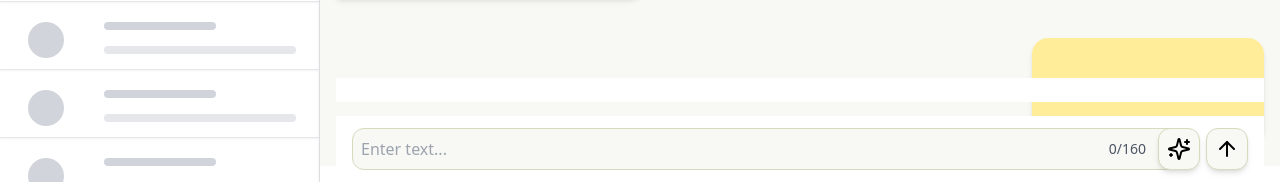
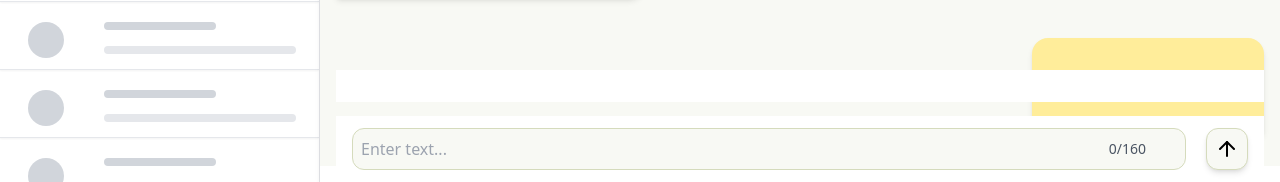
Before and after one commit to mozzarelli3/yak-text-reducer, a Next.js app: page / in a window 1280 px wide. Shown: the part 618-800 px from the top of the page. Built offline with nearby package versions, Linux system fonts and the light colour scheme.

Commit message:
summary section organised.

```diff
--- a/src/app/components/InputChatBar.jsx
+++ b/src/app/components/InputChatBar.jsx
@@ -16,9 +16,9 @@ const InputTextBar = ({ placeholder }) => {
     const value = event.target.value;
     setInputValue(value);
 
-    if (value.length >= 160 && !showAISummary) {
-      setShowAISummary(true);
-    }
+    // if (value.length >= 160) {
+    //   setShowAISummary(true);
+    // }
   };
 
   const handleAIClick = async () => {
@@ -61,7 +61,7 @@ const InputTextBar = ({ placeholder }) => {
 
   return (
     <div className="w-full relative bg-white pt-4 absolute bottom-0 space-y-3">
-      <div className="flex justify-between items-start space-x-4 absolute bottom-20 p-3 bg-white w-full">
+      <div className="flex justify-between items-start space-x-4 absolute bottom-20 p-4 bg-white w-full">
         {/* AI Summary Display */}
         {showAISummary && (
           <div className="flex-grow">
@@ -113,12 +113,15 @@ const InputTextBar = ({ placeholder }) => {
             {inputValue.length}/{charLimit}
           </span>
         </div>
+
+        {inputValue.length >= 160 && (
         <button
           className="absolute right-16 bg-offwhite border border-outline p-2 rounded-xl space-x-2hover:bg-outline shadow-md"
           onClick={handleAIClick}
         >
           <Sparkles />
         </button>
+        )}
 
         <button className="bg-offwhite border border-outline p-2 rounded-xl hover:bg-outline shadow-md">
           <ArrowUp />
--- a/src/app/components/RedoButton.jsx
+++ b/src/app/components/RedoButton.jsx
@@ -3,7 +3,7 @@ import React from 'react';
 const RedoButton = ({ onRedo }) => {
   return (
     <button
-      className="bg-white px-4 py-2 border border-outline rounded-xl shadow-md w-16 flex justify-center"
+      className="bg-white px-4 py-2 border border-outline rounded-xl shadow-md w-16 h-9 flex justify-center items-center"
       onClick={onRedo}
     >
       Redo
--- a/src/app/components/SummaryDisplay.jsx
+++ b/src/app/components/SummaryDisplay.jsx
@@ -2,7 +2,7 @@ import React from 'react';
 
 const SummaryDisplay = ({ summary, isLoading, onConfirm }) => {
   return (
-    <div className="bg-paleyellow p-4 border border-outline rounded-xl relative">
+    <div className="bg-paleyellow p-4 h-44 border border-outline rounded-xl relative">
       <h2 className="text-lg font-bold">Summary</h2>
       {isLoading ? (
         <p>Loading summary...</p>
--- a/src/app/page.js
+++ b/src/app/page.js
@@ -57,9 +57,13 @@ export default function Home() {
                 <div className="bg-yakyellow h-24 rounded-tl-2xl rounded-tr-2xl rounded-bl-2xl shadow-md p-4 w-1/4 ml-auto"></div>
               </div>
 
-              {/* InputTextBar container */}
-              <div className="absolute bottom-0 left-0 w-full bg-white px-4 shadow-2xl place-content-center">
-                <InputTextBar />
+              {/* --- AI summary feature --- */}
+              <div className="">
+
+                {/* InputTextBar container */}
+                <div className="absolute bottom-0 left-0 w-full bg-white px-4 shadow-2xl place-content-center">
+                  <InputTextBar />
+                </div>
               </div>
 
             </div>
```
